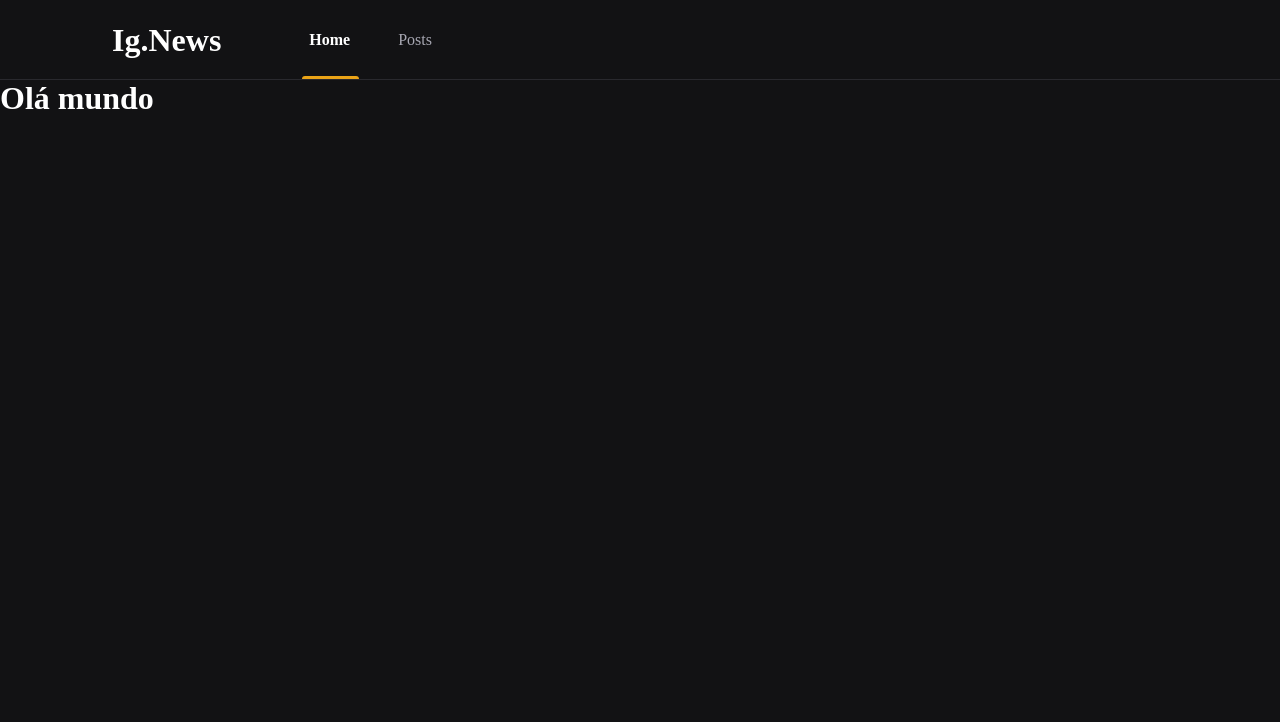
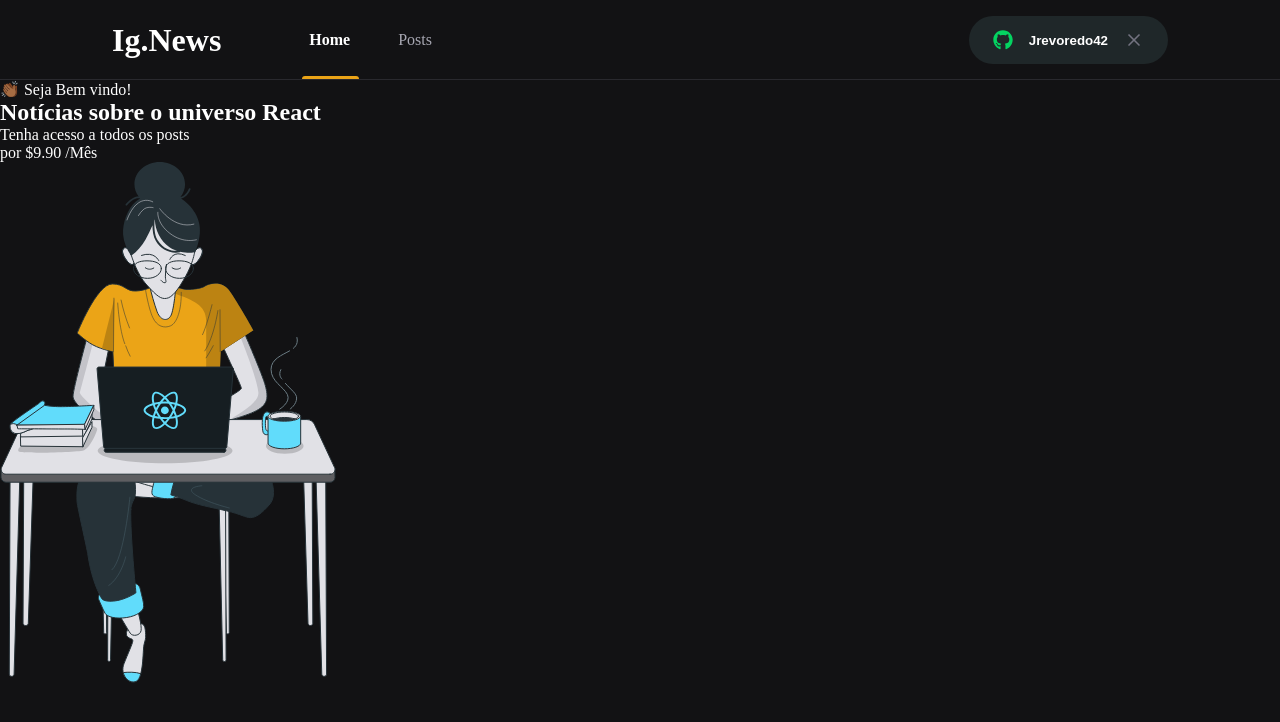
Before and after one commit to Jrevoredo42/ignewsapp, a Next.js app: page / in a window 1280 px wide. Shown: the top 722 px of the page. Built offline with nearby package versions, Linux system fonts and the light colour scheme.

Commit message:
estilização e criação do componente header

```diff
--- a/package.json
+++ b/package.json
@@ -12,6 +12,7 @@
     "next": "12.1.6",
     "react": "18.1.0",
     "react-dom": "18.1.0",
+    "react-icons": "^4.4.0",
     "sass": "^1.54.4"
   },
   "devDependencies": {
--- a/src/components/Header/index.tsx
+++ b/src/components/Header/index.tsx
@@ -1,3 +1,4 @@
+import { SignInButton } from '../SignInButton'
 import styles from './styles.module.scss'
 // import  Image from 'next/image'
 
@@ -11,6 +12,7 @@ export function Header(){
                     <a className={styles.active}>Home</a>
                     <a className={styles.headerContent}>Posts</a>
                 </nav>
+                <SignInButton/>
             </div>
         </header>
     )
--- a/src/components/Header/styles.module.scss
+++ b/src/components/Header/styles.module.scss
@@ -54,4 +54,10 @@ nav{
         }
       }
     }
+
+button{
+    margin-left: auto;
+
 }
+
+}
--- /dev/null
+++ b/src/components/SignInButton/index.tsx
@@ -0,0 +1,22 @@
+import { FaGithub } from 'react-icons/fa'
+import { FiX } from 'react-icons/fi';
+import styles from './styles.module.scss'
+
+
+export function SignInButton(){
+    const isUserLoggedIn = true;
+
+
+    return isUserLoggedIn ? (
+        <button type='button' className={styles.signInButton}>
+            <FaGithub color='#04d361'/>
+            Jrevoredo42
+            <FiX color='#737380' className={styles.closeIcon}/>
+        </button>
+    ) : (
+        <button type='button' className={styles.signInButton}>
+            <FaGithub color='#eba417'/>
+            Faça login com o Github
+        </button>
+    );
+}
--- /dev/null
+++ b/src/components/SignInButton/styles.module.scss
@@ -0,0 +1,38 @@
+.signInButton{
+    height: 3rem;
+    border-radius: 3rem;
+    background: var(--gray-850);
+    border: 0;
+    padding: 0 1.5rem;
+
+    display: flex;
+    align-items: center;
+    justify-content: center;
+
+    color: var(--white);
+    font-weight: bold;
+
+    svg {
+        width: 20px;
+        height: 20px;
+    }
+    // alinhamento para primeiro icon
+    svg:first-child{
+        margin-right: 1rem;
+    }
+
+    svg.closeIcon{
+        margin-left: 1rem;
+    }
+    // efeito de transição pra diminuir sombra
+    transition: filter 0.2s;
+
+    &:hover{
+        //efeito de sombra no botão
+    filter: brightness(0.8)
+    }
+
+
+
+
+}
--- a/src/pages/index.tsx
+++ b/src/pages/index.tsx
@@ -5,10 +5,22 @@ export default function Home(){
   return (
     <>
     <Head>
-    <title>Inicio | ig.news</title>
+    <title>Home | ig.news</title>
   </Head>
-      <h1> Olá <span> mundo</span></h1>
+    <main>
+      <section>
+        <span>👏🏾 Seja Bem vindo!</span>
+        <h1> Notícias sobre o universo <span>React</span></h1>
+        <p>
+          Tenha acesso a todos os posts <br/>
+          <span>
+            por $9.90 /Mês
+          </span>
+        </p>
+      </section>
+        <img src='/images/avatar.svg' alt='girl coding'/>
 
+    </main>
     </>
   )
 }
--- a/src/styles/global.scss
+++ b/src/styles/global.scss
@@ -11,6 +11,7 @@
     --gray-50: #E1E1E6;
     --gray-300: #A8A8B3;
     --gray-800: #29292e;
+    --gray-850: #1f2729;
     --gray-900: #121214;
 
     --cyan-500: #61DAFB;
```
Also changed, not shown: .eslintrc.json, src/pages/home.module.scss (added), 2 other files (tests, documents, lock files or other folders).
